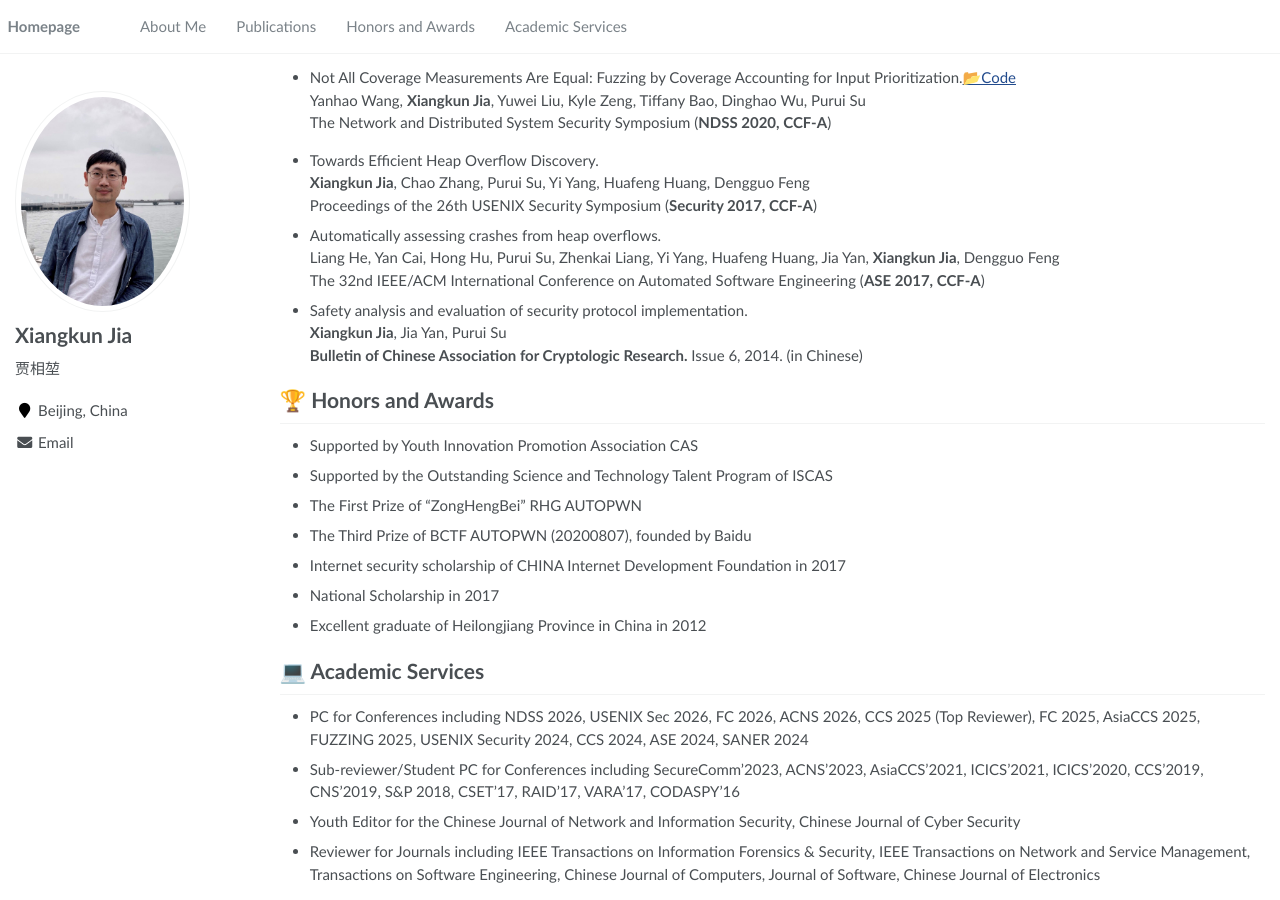
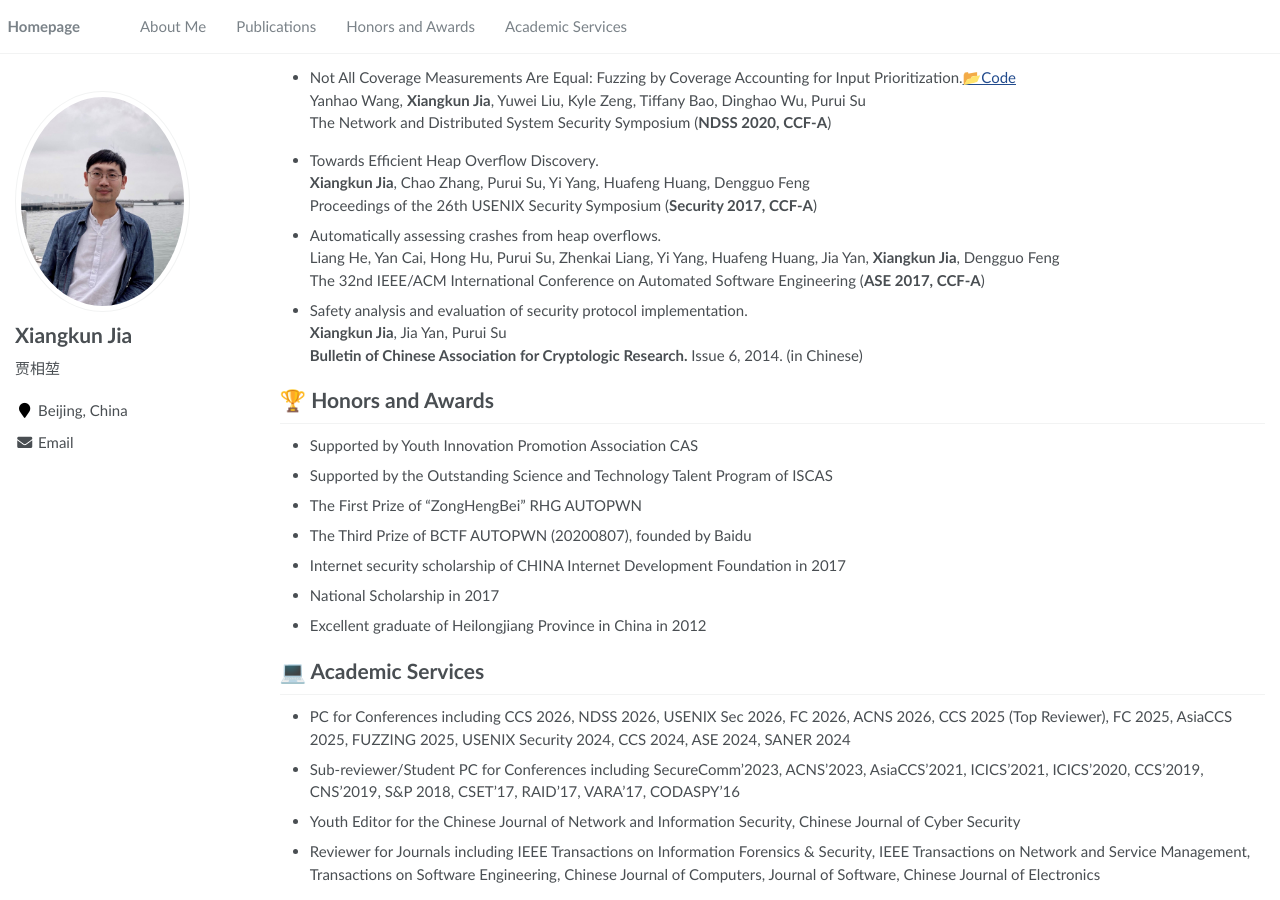
Before and after one commit to ajax4sec/ajax4sec.github.io, a Jekyll site: the page built from _pages/about.md, in a window 1280 px wide and 900 px high, scrolled down 1293 px. Built offline with Jekyll 4.4.1, drawn with Linux system fonts in a browser that asks for light colours.

Commit message:
Update about.md

```diff
--- a/_pages/about.md
+++ b/_pages/about.md
@@ -124,7 +124,7 @@ The 32nd IEEE/ACM International Conference on Automated Software Engineering (<b
 
 
 # 💻 Academic Services
-- PC for Conferences including NDSS 2026, USENIX Sec 2026, FC 2026, ACNS 2026, CCS 2025 (Top Reviewer), FC 2025, AsiaCCS 2025, FUZZING 2025, USENIX Security 2024, CCS 2024, ASE 2024, SANER 2024
+- PC for Conferences including CCS 2026, NDSS 2026, USENIX Sec 2026, FC 2026, ACNS 2026, CCS 2025 (Top Reviewer), FC 2025, AsiaCCS 2025, FUZZING 2025, USENIX Security 2024, CCS 2024, ASE 2024, SANER 2024
 - Sub-reviewer/Student PC for Conferences including SecureComm'2023, ACNS'2023, AsiaCCS'2021, ICICS'2021, ICICS'2020, CCS'2019, CNS'2019, S&P 2018, CSET'17, RAID'17, VARA'17, CODASPY'16
 - Youth Editor for the Chinese Journal of Network and Information Security, Chinese Journal of Cyber Security
 - Reviewer for Journals including IEEE Transactions on Information Forensics & Security, IEEE Transactions on Network and Service Management, Transactions on Software Engineering, Chinese Journal of Computers, Journal of Software, Chinese Journal of Electronics
```
